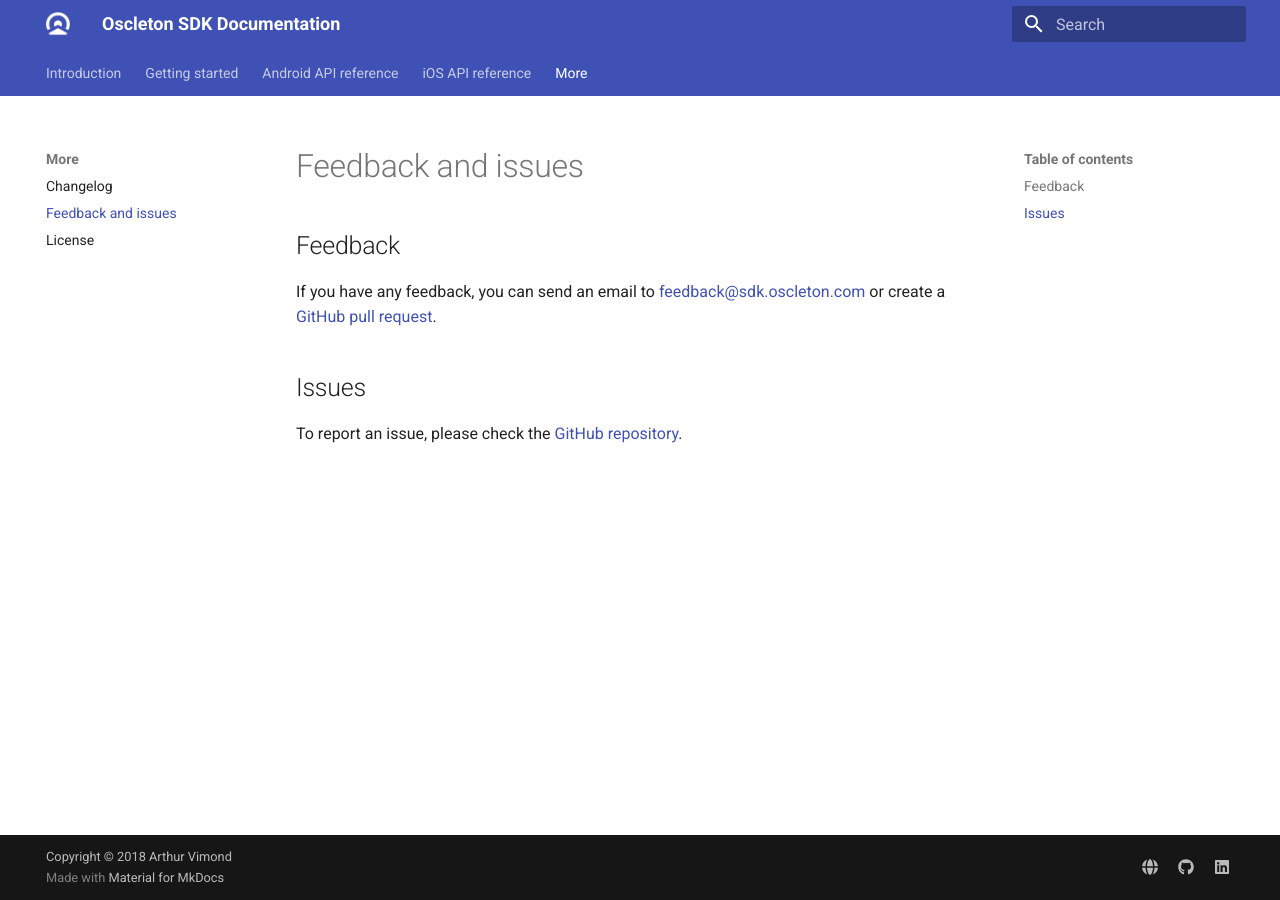
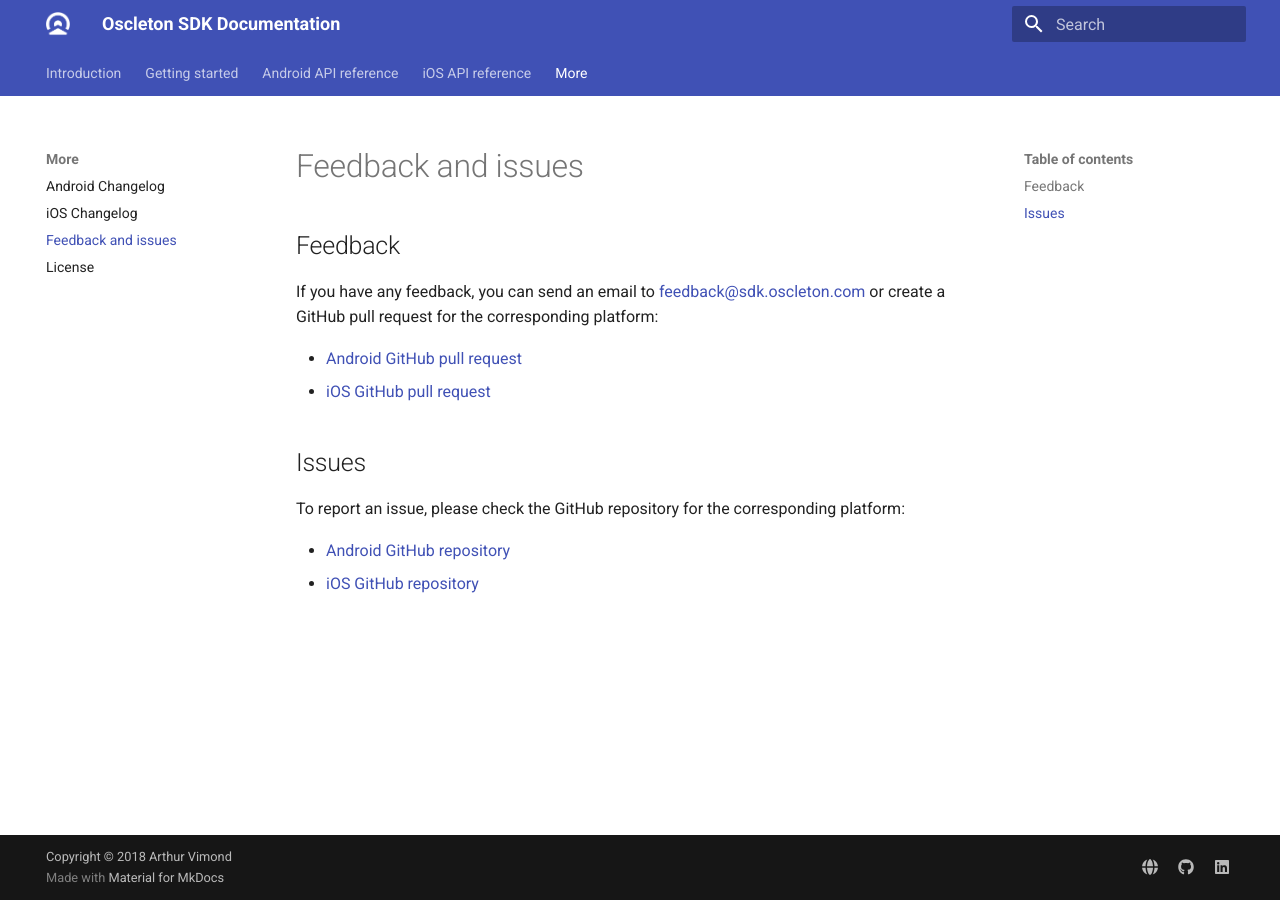
Before and after one commit to ArthurVimond/oscleton-sdk-doc, an MkDocs documentation site: the page built from public/docs/more/feedback-and-issues.md, in a window 1280 px wide. Built offline with MkDocs 1.6.1 and Material for MkDocs 9.7.7, drawn with Linux system fonts in a browser that asks for light colours.

Commit message:
doc(more): adapt changelog and feedback for both platforms

```diff
--- a/public/docs/more/feedback-and-issues.md
+++ b/public/docs/more/feedback-and-issues.md
@@ -1,12 +1,19 @@
 ## Feedback
 
 If you have any feedback, you can send an email to [feedback@sdk.oscleton.com](mailto:feedback@sdk.oscleton.com)
-or create a [GitHub pull request].
+or create a GitHub pull request for the corresponding platform:
+
+- [Android GitHub pull request]
+- [iOS GitHub pull request]
 
 ## Issues
 
-To report an issue, please check the [GitHub repository].
+To report an issue, please check the GitHub repository for the corresponding platform:
 
+- [Android GitHub repository]
+- [iOS GitHub repository]
 
-[GitHub repository]: https://github.com/ArthurVimond/oscleton-android-sdk/issues
-[GitHub pull request]: https://github.com/ArthurVimond/oscleton-android-sdk/pulls
+[Android GitHub repository]: https://github.com/ArthurVimond/oscleton-android-sdk/issues
+[iOS GitHub repository]: https://github.com/ArthurVimond/oscleton-ios-sdk/issues
+[Android GitHub pull request]: https://github.com/ArthurVimond/oscleton-android-sdk/pulls
+[iOS GitHub pull request]: https://github.com/ArthurVimond/oscleton-ios-sdk/pulls
--- a/public/mkdocs.yml
+++ b/public/mkdocs.yml
@@ -92,7 +92,8 @@
       - OSTrack: reference/ios/classes/OSTrack.md
 
   - More:
-    - Changelog: more/changelog.md
+    - Android Changelog: more/android-changelog.md
+    - iOS Changelog: more/ios-changelog.md
     - Feedback and issues: more/feedback-and-issues.md
     - License: more/license.md
 
```
Also changed, not shown: public/docs/more/ios-changelog.md (added, +19 -0 lines), public/docs/more/android-changelog.md (renamed from public/docs/more/changelog.md).
